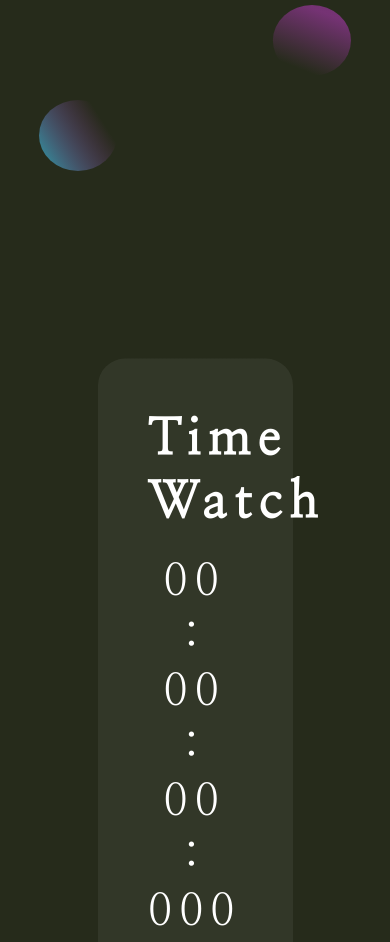
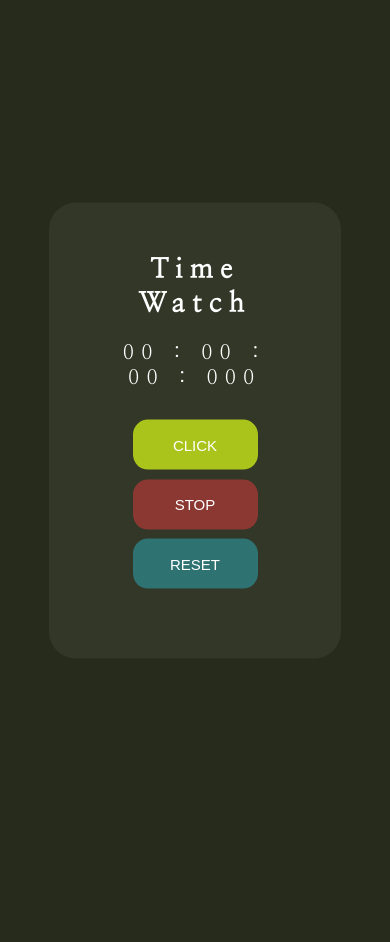
Before and after one commit to Gabriela-Mozer/timer, a plain HTML site: page index.html in a window 390 px wide. Shown: the top 942 px of the page. After the commit the page ends 844 px from the top, so only its background shows below. Drawn offline with Linux system fonts and the light colour scheme.

Commit message:
adding media queries

```diff
--- a/styles.css
+++ b/styles.css
@@ -15,7 +15,6 @@ body {
   background-image: url(./picks/Group\ 1\ \(3\).svg);
   background-repeat: no-repeat;
   margin-top: 5%;
-  background-size:80%;
   background-position-x: center;
   background-position-y: 5px;
 
@@ -43,7 +42,10 @@ h1 {
   width: 50%;
 
 }
-
+.timerDisplay{
+  display: flex;
+  justify-content: center;
+}
 .buttons {
   padding: 20px;
   z-index: 10;
@@ -88,9 +90,44 @@ h1 {
     border-radius: 15px;
     cursor: pointer;
 }
-/* .svgContainer{
+
+@media (max-width: 1200px){
+  .container{
+    width:75%;
+  }
+  h1{
+    font-size: 35px;
+  }
+  .timerDisplay{
+    font-size: 35px;
+  }
+  .work{
+    font-size: 15px;
+    width: 125px;
+  }
+  .pause{
+    font-size: 15px;
+    width: 125px;
+  }
+  .reset{
+    font-size: 15px;
+    width: 125px;
+  }
+}
+
+@media (max-width: 900px){
+  .container{
+    align-items: center;
+    width:75%;
+  }
+
+  h1{
+    font-size: 27px;
+  }
+  .timerDisplay{
+
+    font-size: 20px;
     display: flex;
-} */
-/* .eclipseOne{
-    transform:translate(20%,50%)
-} */
+  }
+
+}
```
